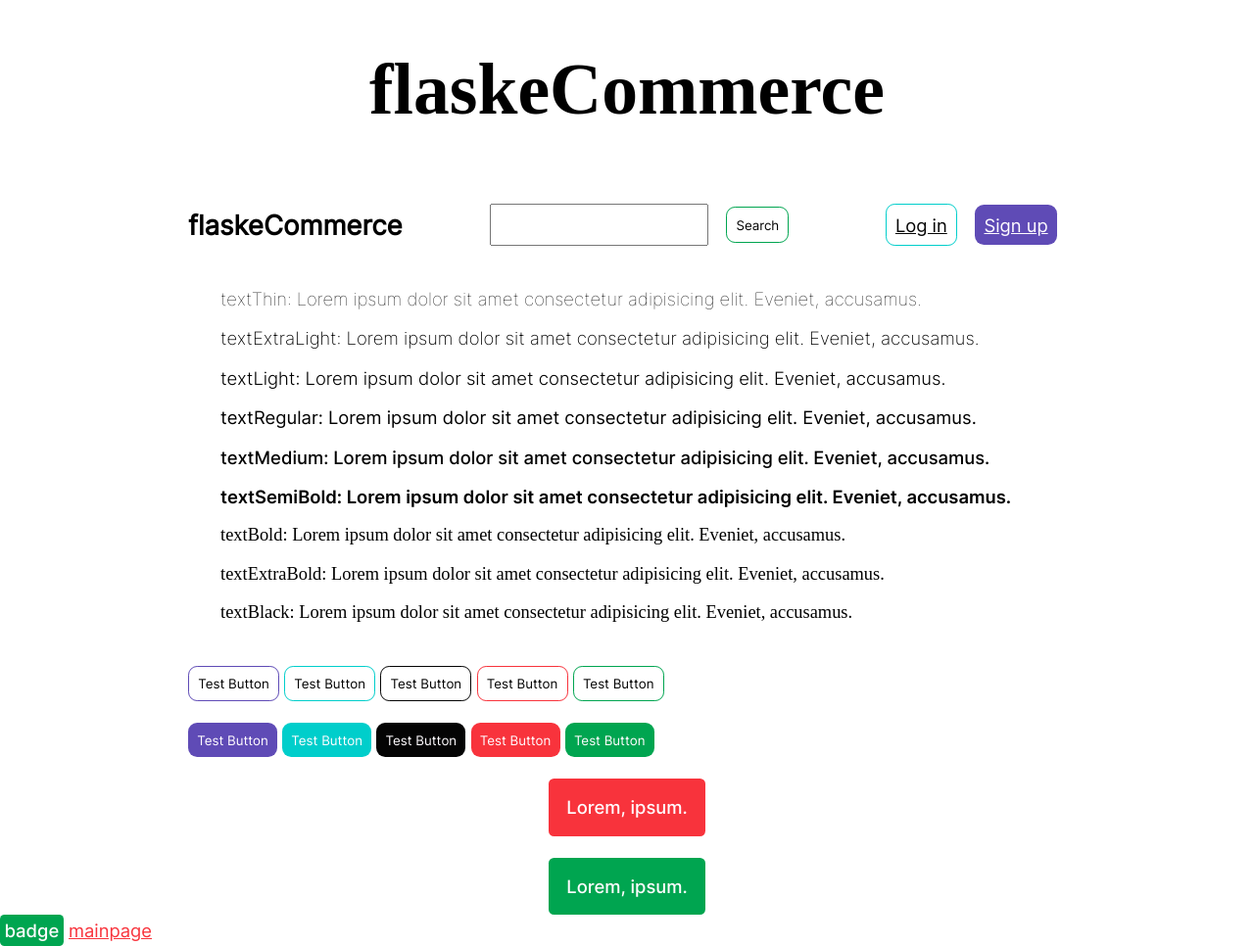
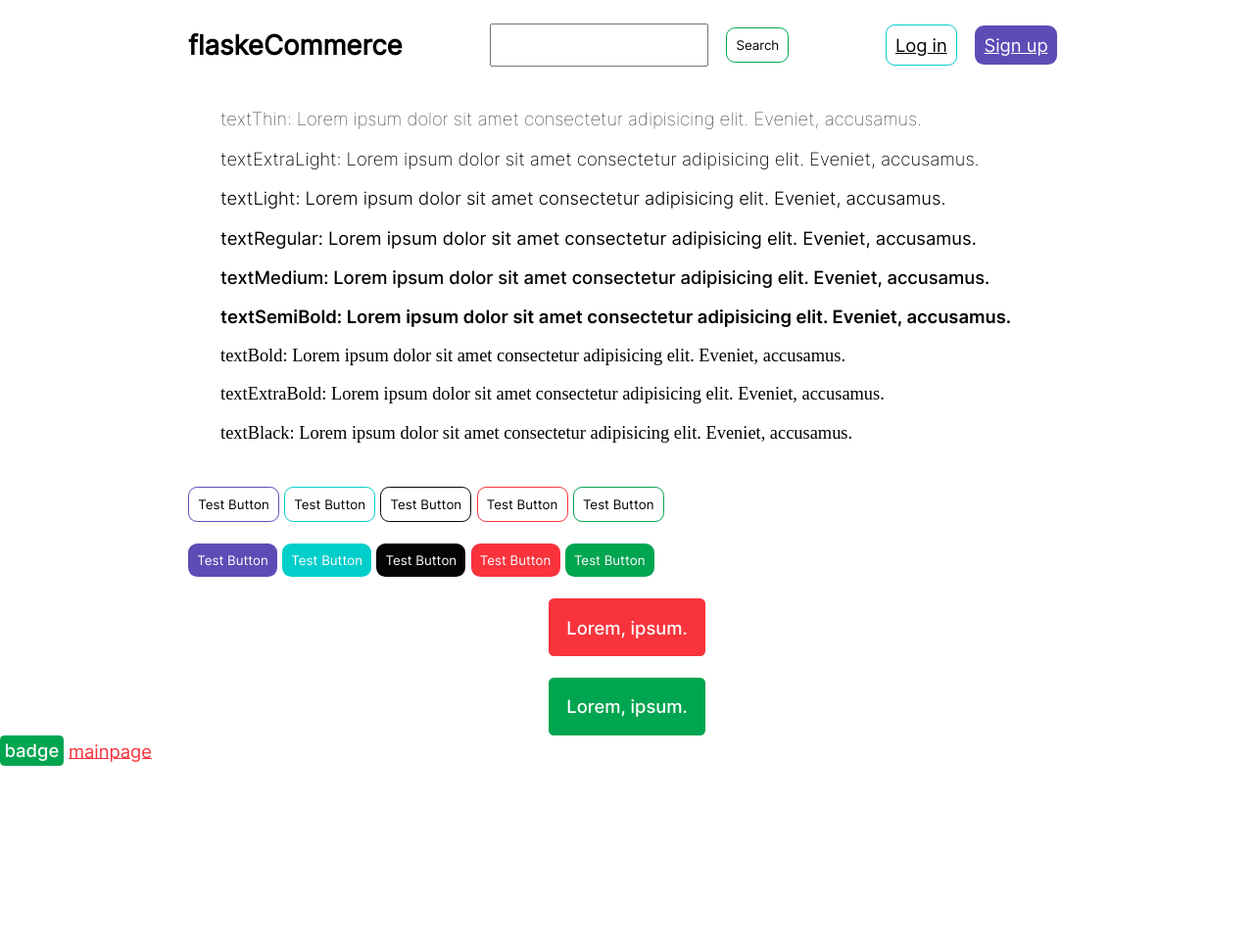
Before and after one commit to DogukanUrker/djangoeCommerce, a Flask app: page / in a window 1280 px wide. Shown: the whole page at 98% size. After the commit the page ends 782 px from the top, so only its background shows below. Run offline with Flask 2, Linux system fonts and the light colour scheme; some web fonts are replaced.

Commit message:
Update index.html

```diff
--- a/templates/index.html
+++ b/templates/index.html
@@ -1,6 +1,4 @@
-{% extends 'layout.html' %} {% block head %}
-<h1 class="textBold">flaskeCommerce</h1>
-{% endblock %} {% block body %}
+{% extends 'layout.html' %} {% block head %} {% endblock %} {% block body %}
 <p class="textThin">
   textThin: Lorem ipsum dolor sit amet consectetur adipisicing elit. Eveniet,
   accusamus.
@@ -63,5 +61,5 @@
   <div class="alert alertSuccess">Lorem, ipsum.</div>
 </div>
 <div class="badge bgGreen">badge</div>
-<a href="/" class="textRed">mainpage</a>
+<a href="/" class="link textRed">mainpage</a>
 {% endblock %}
```
